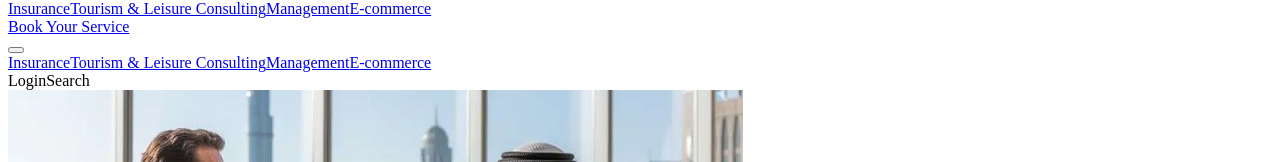
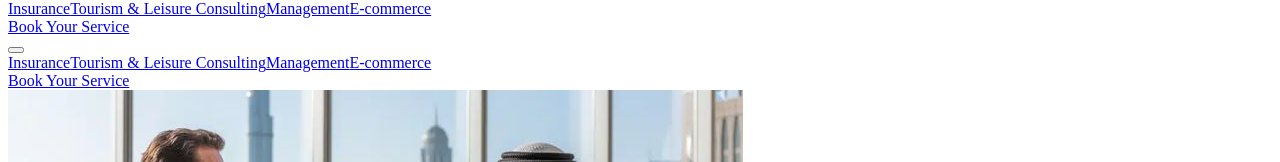
Before and after one commit to abranacommercialbrokers-dot/Abrana, a React (Create React App) app: page / in a window 1280 px wide. Both pictures are taken after a click on the button 16 px from the left and 1057 px from the top of the page. Shown: the part 1007-1169 px from the top of the page. Built offline with nearby package versions, Linux system fonts and the light colour scheme.

Commit message:
Your message

```diff
--- a/src/Component/Navbar.jsx
+++ b/src/Component/Navbar.jsx
@@ -86,8 +86,7 @@ export default function Navbar() {
               key={item.name}
               to={item.path}
               className={({ isActive }) =>
-                `relative group transition duration-300 hover:text-black ${
-                  isActive ? "text-black" : ""
+                `relative group transition duration-300 hover:text-black ${isActive ? "text-black" : ""
                 }`
               }
             >
@@ -131,8 +130,7 @@ export default function Navbar() {
                 to={item.path}
                 onClick={() => setOpen(false)}
                 className={({ isActive }) =>
-                  `transition duration-300 hover:text-black ${
-                    isActive ? "text-black" : ""
+                  `transition duration-300 hover:text-black ${isActive ? "text-black" : ""
                   }`
                 }
               >
@@ -141,9 +139,13 @@ export default function Navbar() {
             ))}
           </nav>
 
-          <div className="flex gap-5 mt-4 text-sm">
-            <span className="cursor-pointer hover:text-black">Login</span>
-            <span className="cursor-pointer hover:text-black">Search</span>
+          <div className="hidden lg:flex items-center">
+          <Link
+            to="/b"
+            className="bg-black text-white px-6 py-3 rounded-full text-sm font-semibold hover:bg-gray-800 transition duration-300 shadow-md hover:shadow-lg"
+          >
+            Book Your Service
+          </Link>
         </div>
         </div>
       )}
```
Lines whose indentation alone changed are shown as unchanged.
